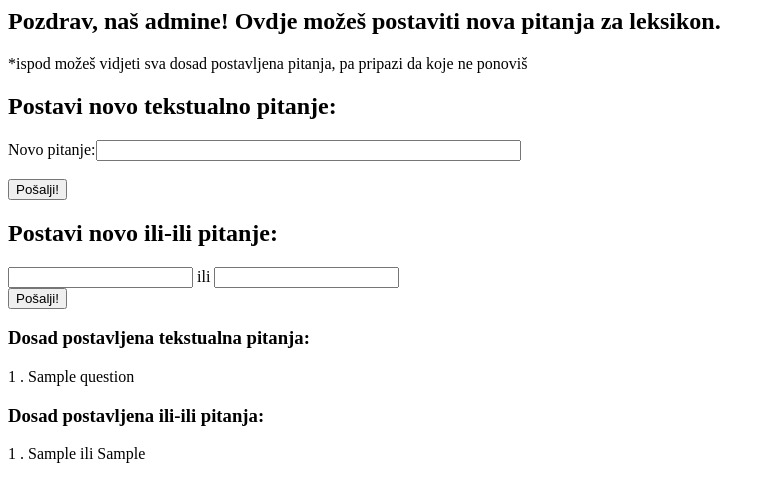
After one commit to glevaci/Leksikon, a PHP site: page /unesi_pitanje.php in a window 1280 px wide. The commit adds this page. Shown: the top 502 px of the page, without its empty margins (0-775 px from the left). Run offline with PHP 8.4, Linux system fonts and the light colour scheme; tables that the repository leaves empty or names only in its code hold one stand-in row (values such as "Sample post"); some libraries are stand-ins or nearby versions.

```diff
--- a/php_functions.php
+++ b/php_functions.php
@@ -491,6 +491,115 @@
 
 		while ($r = $stmt->fetch()){
 			echo $r["email"];
-		    mail($r["email"], "Nova pitanja u leksikonu", $message);
+		    mail($r["email"], "Poštovani, pojavila su se nova pitanja u leksikonu. Zanimaju nas vaši odgovori!", $message);
 		}
 	}
+
+
+	function unesi_u_bazu_tekst($pitanje){
+			global $conn;
+
+		try {
+
+	        $stmt = $conn->prepare("INSERT INTO Questions (question)
+	        VALUES (:question)");
+
+	       	$stmt->bindParam(':question', $pitanje, PDO::PARAM_STR);
+
+	        $stmt->execute();
+
+
+	    }
+	    catch(PDOException $e) {
+	        //echo "Error: " . $e->getMessage();
+	    }
+
+
+	}
+
+	function unesi_u_bazu_ili($v1,$v2){
+			global $conn;
+
+		try {
+
+	        $stmt = $conn->prepare("INSERT INTO ili_ili (value1, value2)
+	        VALUES (:value1, :value2)");
+
+	       	$stmt->bindParam(':value1', $v1, PDO::PARAM_STR);
+	        $stmt->bindParam(':value2', $v2, PDO::PARAM_STR);
+	        $stmt->execute();
+
+
+	    }
+	    catch(PDOException $e) {
+	        //echo "Error: " . $e->getMessage();
+	    }
+
+
+	}
+
+		function prikazi_pitanja() {
+		global $conn;
+		//echo $broj_pitanja;
+		class pitanje{
+			public $question_id,$question, $ispis;
+			public function __construct(){
+					$this->ispis= "{$this->question_id} . {$this->question}";
+			}
+		}
+
+
+
+		$stmt = $conn->prepare("SELECT * FROM Questions ORDER BY question_id");
+
+
+		$stmt->execute();
+		$stmt->setFetchMode(PDO::FETCH_CLASS, 'pitanje');
+		while($r= $stmt->fetch()){
+				echo $r->ispis . "<br>";}
+
+
+
+
+		}
+
+
+		function prikazi_pitanja_ili() {
+		global $conn;
+		//echo $broj_pitanja;
+		class pitanje1{
+			public $id_ili, $value1, $value2, $ispis;
+			public function __construct(){
+					$this->ispis= "{$this->id_ili} . {$this->value1} ili {$this->value2} ";
+			}
+		}
+
+
+
+		$stmt = $conn->prepare("SELECT * FROM ili_ili ORDER BY id_ili");
+
+
+		$stmt->execute();
+		$stmt->setFetchMode(PDO::FETCH_CLASS, 'pitanje1');
+		while($r= $stmt->fetch()){
+				echo $r->ispis . "<br>";}
+
+
+
+
+		}
+
+   function admin($u){
+
+   	global $conn;
+
+			$stmt = $conn->prepare('SELECT * FROM Users WHERE user_id=:user_id');
+	    	$stmt->bindParam(':user_id', $u, PDO::PARAM_INT);
+			$stmt->execute();
+			$result = $stmt->fetchObject();
+			$p = $result->admin;
+
+			return $p;
+
+
+   }
--- /dev/null
+++ b/unesi_pitanje.php
@@ -0,0 +1,90 @@
+<?php
+	require_once("php_functions.php");
+
+	if (isset($_POST['prvi'])) {
+		if(isset($_POST['pitanje'])){
+
+			if ($_POST['pitanje']=="") {
+				echo "Unesi pitanje!";
+			}
+			else {
+				$npitanje =$_POST["pitanje"];
+				unesi_u_bazu_tekst($npitanje);
+				notifyAboutNewQuestions();
+				echo "Uspjesno si postavio novo pitanje, svi korisnici bit će obaviješteni o tome.  <br> Očekujemo zanimljive odgovore.";
+
+
+			}
+		}
+		else echo "Unesite pitanje!";
+
+
+    }
+	elseif (isset($_POST['ili'])) {
+		if(isset($_POST['value1']) && isset($_POST['value2']) ){
+
+			if ($_POST['value1']=="" || $_POST['value2']=="") {
+				echo "Popuni oba polja!";
+			}
+			else {
+					$v1=$_POST["value1"];
+					$v2=$_POST["value2"];
+					unesi_u_bazu_ili($v1,$v2);
+					notifyAboutNewQuestions();
+					echo "Uspjesno si postavio novo pitanje, svi korisnici bit će obaviješteni o tome.  <br> Očekujemo zanimljive odgovore.";
+
+			}
+		}
+	    else echo "Popuni oba polja!";
+
+
+
+	}
+
+
+?>
+
+<?php include "header.php"; ?>
+		<h2> Pozdrav, naš admine! Ovdje možeš postaviti nova pitanja za leksikon. </h2>
+		<p>*ispod možeš vidjeti sva dosad postavljena pitanja, pa pripazi da koje ne ponoviš </p>
+		<div class="pitanja">
+			<h2> Postavi novo tekstualno pitanje:</h2>
+
+		<form action="<?php echo htmlentities($_SERVER['PHP_SELF']);?>" method="post">
+				Novo pitanje:<input type="text" name="pitanje" size="50%" height="100"/></br>
+
+				<br>
+				<input type="submit" name="prvi" value="Pošalji!">
+
+
+
+			<h2> Postavi novo ili-ili pitanje:</h2>
+
+
+				<input type="text" name="value1"> ili <input type="text" name="value2">
+
+				<br>
+				<input type="submit" name="ili" value="Pošalji!">
+
+			</form>
+		</div>
+
+		<div class="Tekstualna pitanja do sad">
+			<h3> Dosad postavljena tekstualna pitanja:</h3>
+		<?php
+			require_once("php_functions.php");
+			prikazi_pitanja();
+			?>
+		</div>
+
+		<div class="Ili-ili pitanja do sad">
+			<h3> Dosad postavljena ili-ili pitanja:</h3>
+		<?php
+			require_once("php_functions.php");
+			prikazi_pitanja_ili();
+			?>
+		</div>
+
+
+</body>
+</html>
```
Also changed, not shown: postlogin.php (+18 -2 lines), slike/15.jpg (added).
